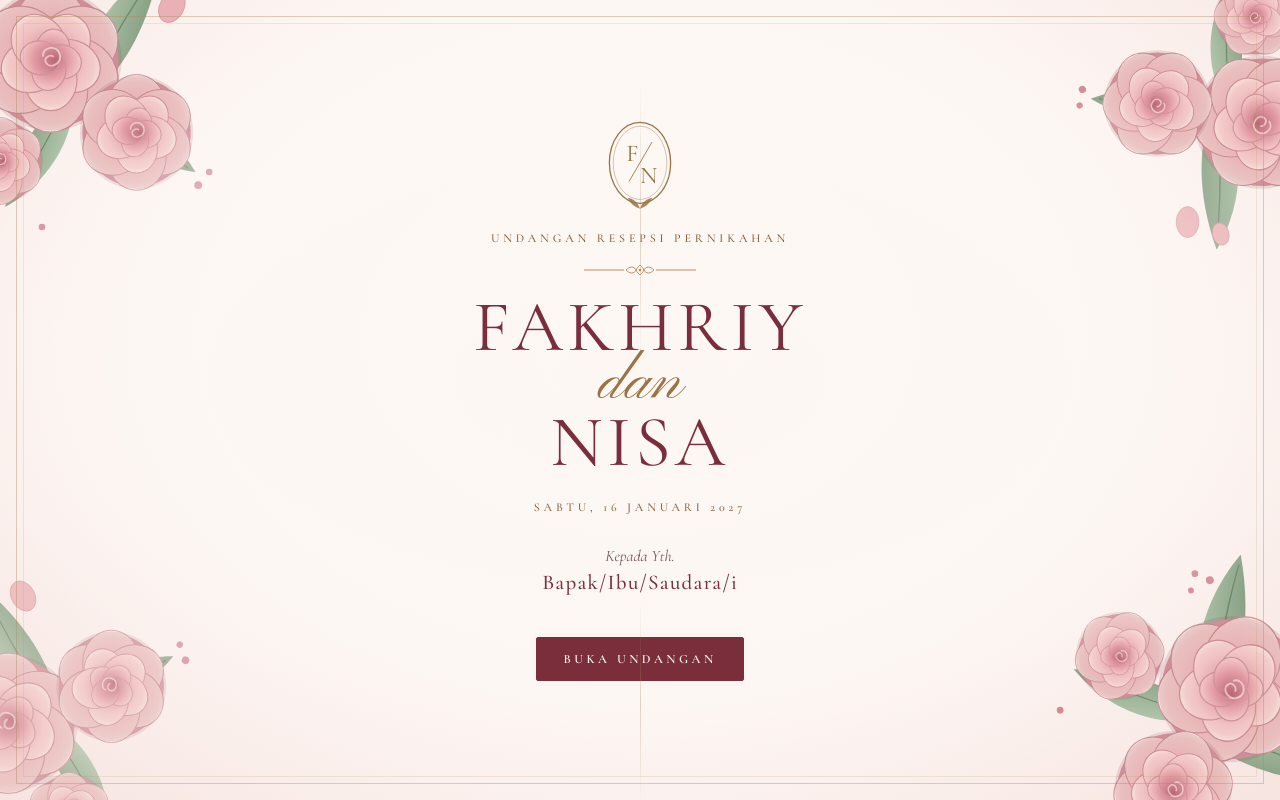
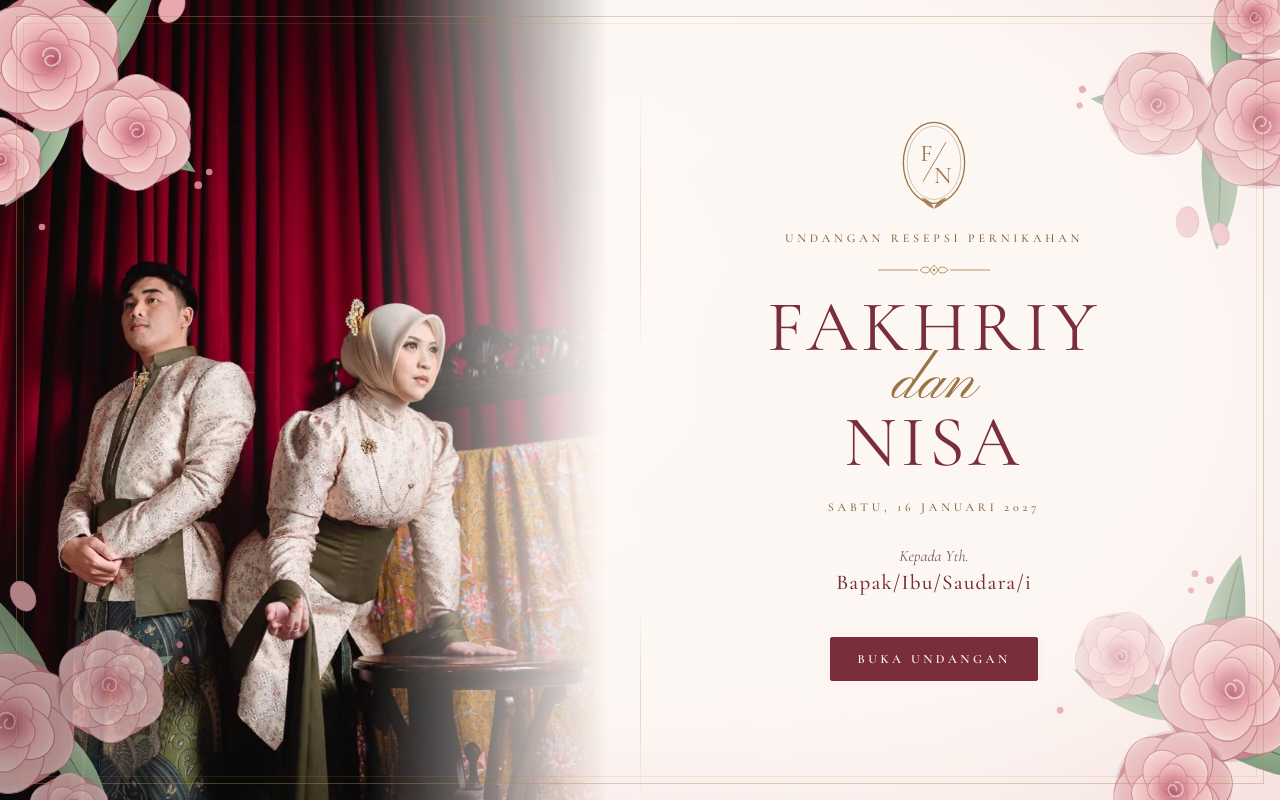
Before and after one commit to shineemad/undagan-digital, a plain HTML site: page index.html in a window 1280 px wide. Shown: the top 800 px of the page. Drawn offline with Linux system fonts and the light colour scheme.

Commit message:
Add the couple's photo to the cover
The cover now opens on a photo of Fakhriy and Nisa in front of the red curtain. On phones the invitation text settles at the bottom and the photo fills the space above it, fading into ivory behind the monogram so small text always sits on a plain background. Short screens tighten the text spacing to keep the faces in view, and when the text needs the full height the photo shrinks away while the button stays visible. Wide screens switch to a split cover: the full portrait on the left door, the text on the right.

The cover photo is preloaded per media query and the hero image drops its high fetch priority, which brings cover LCP on simulated slow 4G to about 1.35 s. Text contrast on the cover is unchanged.

Co-authored-by: Copilot <223556219+Copilot@users.noreply.github.com>

```diff
--- a/index.html
+++ b/index.html
@@ -22,6 +22,9 @@
 <meta property="og:image:alt" content="Nisa dan Fakhriy dalam bingkai lengkung, dengan tulisan Fakhriy dan Nisa, Sabtu, 16 Januari 2027">
 <meta name="twitter:card" content="summary_large_image">
 <link rel="preload" href="font/cormorantgaramond-normal-latin.woff2" as="font" type="font/woff2" crossorigin>
+<!-- The cover photo is the first thing a guest sees; fetch it before the inline CSS and SVG are parsed. Media queries match the <picture> in the gate. -->
+<link rel="preload" href="foto/cover.webp" as="image" type="image/webp" fetchpriority="high" media="not all and (min-width:900px) and (min-aspect-ratio:5/4)">
+<link rel="preload" href="foto/galeri-11.webp" as="image" type="image/webp" fetchpriority="high" media="(min-width:900px) and (min-aspect-ratio:5/4)">
 <style>
 /* Self-hosted fonts (SIL Open Font License): Cormorant Garamond, Pinyon Script, Amiri. */
 @font-face {font-family: 'Amiri';font-style: normal;font-weight: 400;font-display: swap;src: url(font/amiri-normal-arabic.woff2) format('woff2');unicode-range: U+0600-06FF, U+0750-077F, U+0870-0891, U+0897-08E1, U+08E3-08FF, U+200C-200E, U+2010-2011, U+204F, U+2E41, U+FB50-FDFF, U+FE70-FE74, U+FE76-FEFC, U+102E0-102FB, U+10E60-10E7E, U+10EC2-10EC7, U+10EC9-10EEE, U+10EF0-10EFF, U+1EE00-1EE03, U+1EE05-1EE1F, U+1EE21-1EE22, U+1EE24, U+1EE27, U+1EE29-1EE32, U+1EE34-1EE37, U+1EE39, U+1EE3B, U+1EE42, U+1EE47, U+1EE49, U+1EE4B, U+1EE4D-1EE4F, U+1EE51-1EE52, U+1EE54, U+1EE57, U+1EE59, U+1EE5B, U+1EE5D, U+1EE5F, U+1EE61-1EE62, U+1EE64, U+1EE67-1EE6A, U+1EE6C-1EE72, U+1EE74-1EE77, U+1EE79-1EE7C, U+1EE7E, U+1EE80-1EE89, U+1EE8B-1EE9B, U+1EEA1-1EEA3, U+1EEA5-1EEA9, U+1EEAB-1EEBB, U+1EEF0-1EEF1;}
@@ -434,9 +437,29 @@ body.lb-open{overflow:hidden}
 /* ---------- gate (cover) ---------- */
 .gate{position:fixed;inset:0;z-index:80;perspective:1600px}
 .gate.gone{display:none}
-.face{position:absolute;inset:0;overflow:hidden;display:flex;align-items:center;justify-content:center;padding:40px 26px;
+.face{position:absolute;inset:0;overflow:hidden;display:flex;flex-direction:column;align-items:center;justify-content:flex-end;padding:40px 26px clamp(36px,7svh,72px);
   background:radial-gradient(ellipse at 50% 42%,#fffaf7 0%,var(--ivory) 55%,#f6e2de 100%);color:var(--ink);
   transition:transform 1.5s var(--ease-out),opacity 1.2s ease}
+/* Cover photo fills the space above the invitation text and fades out behind the monogram, so small text always sits on plain ivory.
+   When the text needs the whole height (short screens) the photo shrinks to nothing and the button stays in view. */
+.face-ph{flex:1 1 0;min-height:0;align-self:stretch;position:relative;margin:-40px -26px 0;pointer-events:none}
+.face-ph img{position:absolute;top:0;left:50%;width:min(100%,760px);height:calc(100% + 90px);transform:translateX(-50%);object-fit:cover;object-position:50% 40%;
+  -webkit-mask:linear-gradient(#000 max(30%,calc(100% - 200px)),transparent calc(100% - 20px));mask:linear-gradient(#000 max(30%,calc(100% - 200px)),transparent calc(100% - 20px))}
+@media (min-width:761px){
+  .face-ph img{-webkit-mask:linear-gradient(#000 max(30%,calc(100% - 200px)),transparent calc(100% - 20px)),linear-gradient(90deg,transparent,#000 16%,#000 84%,transparent);-webkit-mask-composite:source-in;
+    mask:linear-gradient(#000 max(30%,calc(100% - 200px)),transparent calc(100% - 20px)),linear-gradient(90deg,transparent,#000 16%,#000 84%,transparent);mask-composite:intersect}
+}
+.gate .vig{background:radial-gradient(ellipse 66% 40% at 50% 70%,rgba(253,247,244,.94) 0%,rgba(253,247,244,.7) 55%,rgba(253,247,244,0) 100%)}
+.face .f-date{margin-top:22px}
+/* Wide screens: split cover. The full portrait fills the left door and the text sits on the right door, divided by the gold seam. */
+@media (min-width:900px) and (min-aspect-ratio:5/4){
+  .face{flex-direction:row;align-items:stretch;justify-content:flex-start;padding:40px 26px}
+  .face-ph{flex:0 0 50%;margin:-40px 0 -40px -26px}
+  .face-ph img{left:0;width:100%;height:100%;transform:none;object-position:50% 30%;
+    -webkit-mask:linear-gradient(90deg,#000 60%,transparent 99%);-webkit-mask-composite:source-over;mask:linear-gradient(90deg,#000 60%,transparent 99%)}
+  .face .box{margin:auto}
+  .gate .vig{background:radial-gradient(ellipse 34% 58% at 75% 50%,rgba(253,247,244,.94) 0%,rgba(253,247,244,.7) 55%,rgba(253,247,244,0) 100%)}
+}
 .face.l{clip-path:inset(0 50% 0 0);transform-origin:left center}
 .face.r{clip-path:inset(0 0 0 50%);transform-origin:right center}
 .gate.open .face.l{transform:translateX(-18%) rotateY(62deg);opacity:0}
@@ -458,6 +481,13 @@ body.lb-open{overflow:hidden}
 @keyframes glow{50%{opacity:1}}
 .face .caps{color:var(--gold-t)}
 .face .box{will-change:translate}
+/* Short phones: tighten the text block so the photo keeps a readable band. */
+@media (max-height:720px) and (max-aspect-ratio:3/4){
+  .face .mono{width:54px;height:71px;margin-bottom:10px}
+  .face .f-date{margin-top:14px}
+  .face .guest{margin-top:18px}
+  .face .btn{margin-top:18px}
+}
 
 /* Scroll-linked effects run on the compositor via CSS scroll-driven animations; unsupported browsers keep a static page. */
 @supports (animation-timeline: scroll()) {
@@ -610,6 +640,7 @@ body.lb-open{overflow:hidden}
 <!-- ===== GATE / COVER ===== -->
 <div class="gate" id="gate">
   <div class="face l" id="faceL">
+    <div class="face-ph"><picture><source media="(min-width:900px) and (min-aspect-ratio:5/4)" srcset="foto/galeri-11.webp" width="800" height="1200"><img src="foto/cover.webp" width="800" height="768" fetchpriority="high" decoding="async" alt="" draggable="false"></picture></div>
     <svg class="cl" style="top:-70px;left:-90px;width:clamp(200px,56vw,330px)" viewBox="0 0 300 300"><use href="#roses"/></svg>
     <svg class="cl" style="top:-50px;right:-100px;width:clamp(190px,52vw,310px);transform:rotate(150deg)" viewBox="0 0 300 300"><use href="#roses"/></svg>
     <svg class="cl" style="bottom:-80px;left:-110px;width:clamp(200px,56vw,320px);transform:rotate(-60deg);opacity:.75" viewBox="0 0 300 300"><use href="#roses"/></svg>
@@ -621,7 +652,7 @@ body.lb-open{overflow:hidden}
       <div class="caps">Undangan Resepsi Pernikahan</div>
       <svg class="orn"><use href="#orn"/></svg>
       <p class="n">FAKHRIY</p><span class="a">dan</span><p class="n">NISA</p>
-      <div class="caps" style="margin-top:22px">Sabtu, 16 Januari 2027</div>
+      <div class="caps f-date">Sabtu, 16 Januari 2027</div>
       <p class="guest">Kepada Yth.<b class="guest-name">Bapak/Ibu/Saudara/i</b></p>
       <button class="btn open-btn" type="button">Buka Undangan</button>
     </div>
@@ -654,7 +685,7 @@ body.lb-open{overflow:hidden}
     <div class="vig"></div>
     <div class="in-wrap">
       <div class="caps hero-eb">Sabtu, 16 Januari 2027</div>
-      <div class="arch hero-ph"><span class="ph"><img src="foto/hero.webp" width="600" height="800" fetchpriority="high" decoding="async" alt="Nisa dan Fakhriy berbusana brokat merah muda dengan selempang hijau zaitun"></span></div>
+      <div class="arch hero-ph"><span class="ph"><img src="foto/hero.webp" width="600" height="800" decoding="async" alt="Nisa dan Fakhriy berbusana brokat merah muda dengan selempang hijau zaitun"></span></div>
       <h1 class="names" aria-label="Fakhriy dan Nisa"><span class="w" data-split aria-hidden="true">FAKHRIY</span><span class="amp" aria-hidden="true">dan</span><span class="w" data-split aria-hidden="true">NISA</span></h1>
       <svg class="orn rv"><use href="#orn"/></svg>
       <a class="btn hero-cta rv" href="#rsvp">Konfirmasi Kehadiran</a>
```
Also changed, not shown: foto/cover.webp (added), 1 other file.
